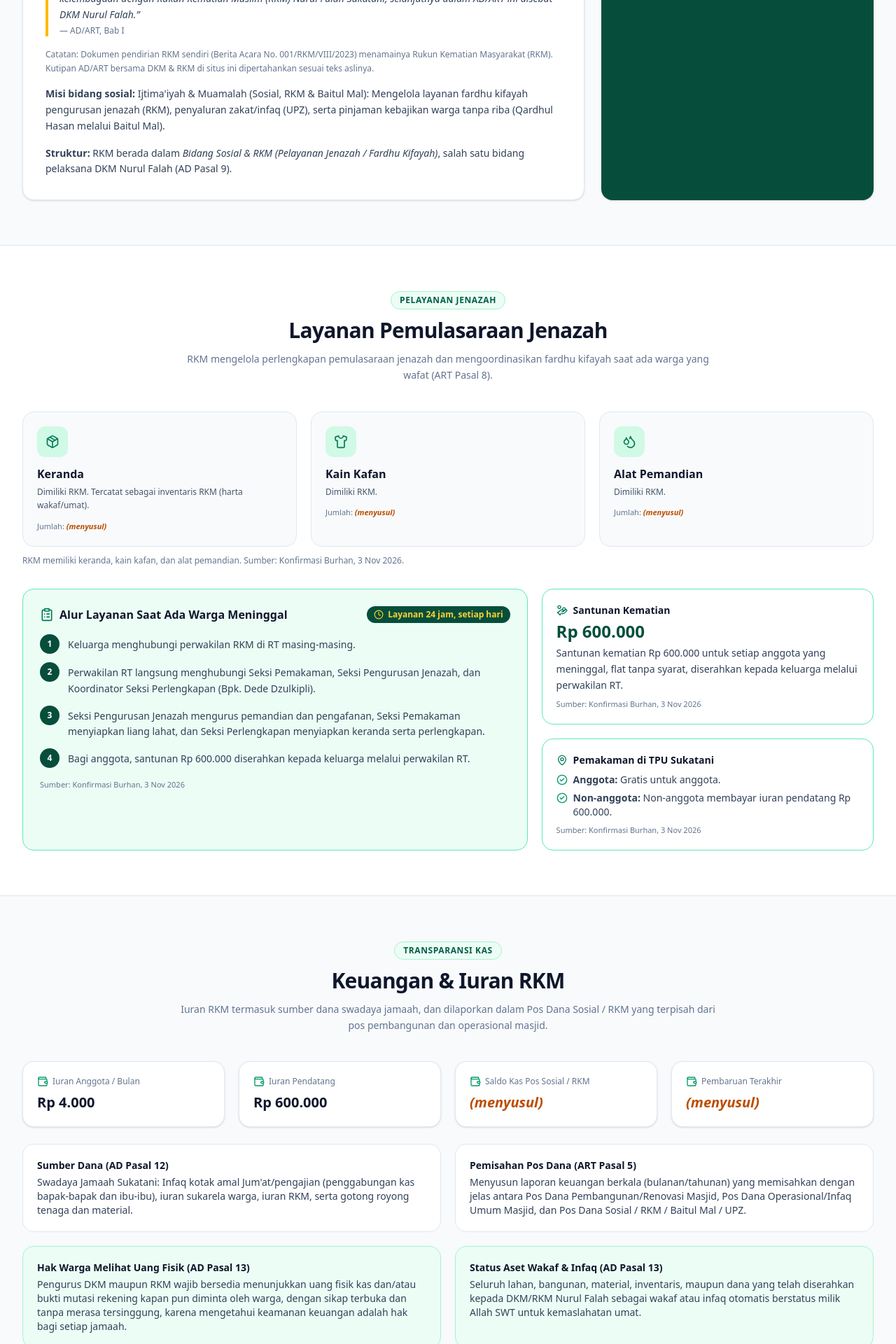
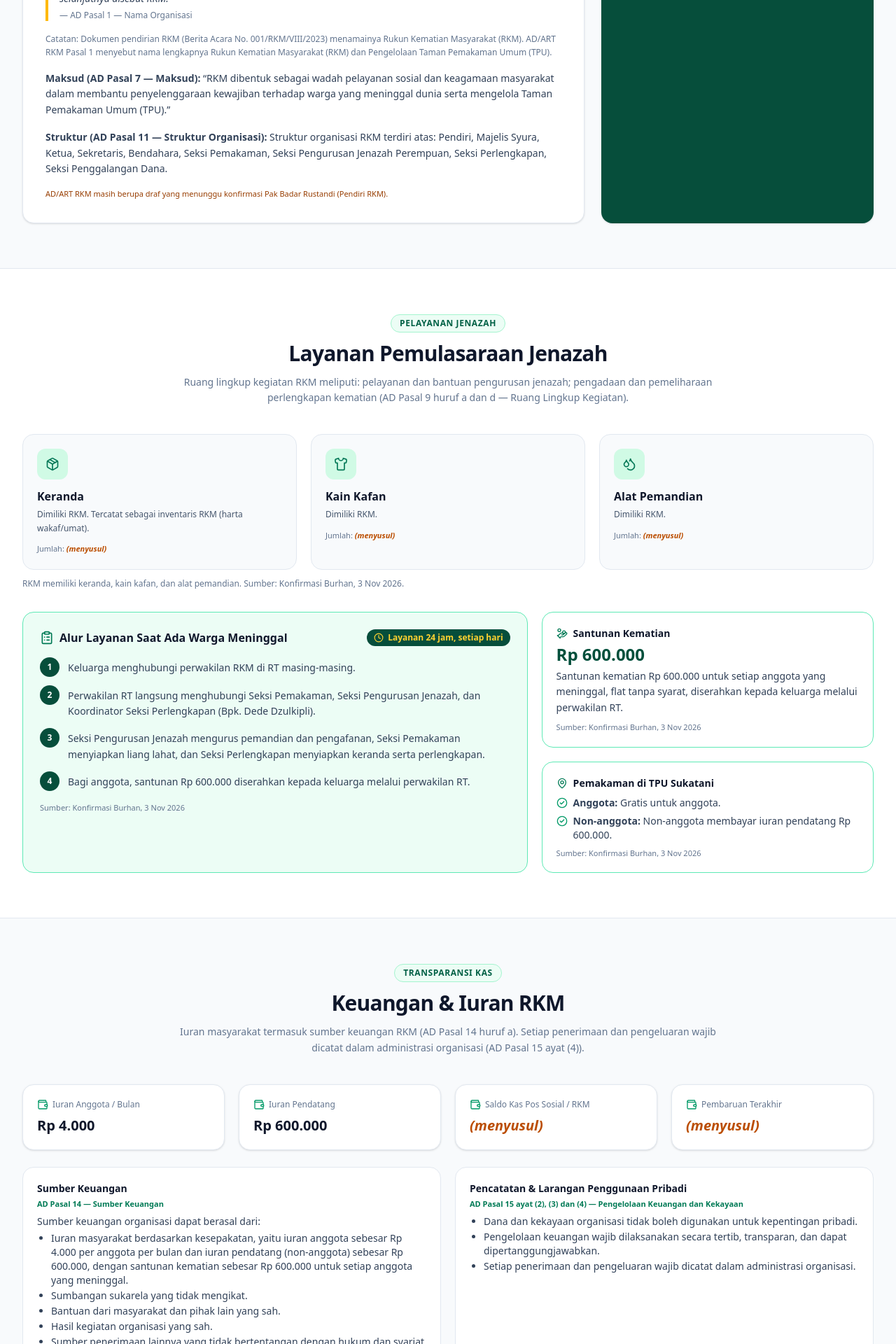
Before and after one commit to rkm-sukatani/rkm-sukatani.github.io, a React (Vite) app: page / in a window 1280 px wide. Shown: the part 1840-3760 px from the top of the page at 70% size. Built offline with nearby package versions, Linux system fonts and the light colour scheme.

Commit message:
AD/ART RKM: keputusan Ketua 3 Nov 2026 (Pasal 3(1) tanpa Citespong, Pasal 14 huruf a nominal iuran/santunan); hapus data pengurus lama; beranda & footer mengutip pasal AD/ART RKM

```diff
--- a/src/components/home/Sections.tsx
+++ b/src/components/home/Sections.tsx
@@ -87,19 +87,21 @@ export function TentangSection() {
             </div>
           </div>
           <div className="flex items-center gap-2 text-emerald-800 font-bold pt-2">
-            <Info className="w-5 h-5" /> Kedudukan dalam AD/ART DKM &amp; RKM
+            <Info className="w-5 h-5" /> Kedudukan dalam AD/ART RKM
           </div>
           <blockquote className="border-l-4 border-amber-400 pl-4 text-sm text-slate-700 leading-relaxed italic">
-            “{rkm.identity}”
-            <div className="not-italic text-xs text-slate-500 mt-1">— AD/ART, Bab I</div>
+            “{rkm.adArtQuotes.nama.text}”
+            <div className="not-italic text-xs text-slate-500 mt-1">— {rkm.adArtQuotes.nama.source}</div>
           </blockquote>
           <p className="text-xs text-slate-500 leading-relaxed">Catatan: {rkm.nameNote.text}</p>
           <div className="text-sm text-slate-700 leading-relaxed">
-            <b>Misi bidang sosial:</b> {rkm.mission}
+            <b>Maksud ({rkm.adArtQuotes.maksud.source}):</b> “{rkm.adArtQuotes.maksud.text}”
           </div>
           <div className="text-sm text-slate-700 leading-relaxed">
-            <b>Struktur:</b> RKM berada dalam <i>{rkm.bidang}</i>, salah satu bidang pelaksana DKM Nurul Falah (AD Pasal 9).
+            <b>Struktur ({rkm.adArtQuotes.struktur.source}):</b> {rkm.adArtQuotes.struktur.intro}{" "}
+            {rkm.adArtQuotes.struktur.items.map((it) => it.replace(/\.$/, "")).join(", ")}.
           </div>
+          <p className="text-[11px] text-amber-800">AD/ART RKM masih berupa draf yang menunggu konfirmasi Pak Badar Rustandi (Pendiri RKM).</p>
         </div>
         <div className="bg-[#064e3b] text-emerald-50 rounded-2xl p-6 sm:p-8 space-y-3 shadow-sm">
           <div className="font-bold text-amber-300 flex items-center gap-2">
@@ -153,7 +155,7 @@ export function LayananSection() {
           id="layanan"
           badge="Pelayanan Jenazah"
           title="Layanan Pemulasaraan Jenazah"
-          subtitle="RKM mengelola perlengkapan pemulasaraan jenazah dan mengoordinasikan fardhu kifayah saat ada warga yang wafat (ART Pasal 8)."
+          subtitle={`${rkm.adArtQuotes.layanan.intro} ${rkm.adArtQuotes.layanan.items.map((it) => it.replace(/\.$/, "").toLowerCase()).join("; ")} (${rkm.adArtQuotes.layanan.source}).`}
         />
         <div className="grid sm:grid-cols-3 gap-5 text-left">
           {rkm.equipment.map((eq) => {
@@ -229,7 +231,7 @@ export function KeuanganSection() {
         id="keuangan"
         badge="Transparansi Kas"
         title="Keuangan & Iuran RKM"
-        subtitle="Iuran RKM termasuk sumber dana swadaya jamaah, dan dilaporkan dalam Pos Dana Sosial / RKM yang terpisah dari pos pembangunan dan operasional masjid."
+        subtitle="Iuran masyarakat termasuk sumber keuangan RKM (AD Pasal 14 huruf a). Setiap penerimaan dan pengeluaran wajib dicatat dalam administrasi organisasi (AD Pasal 15 ayat (4))."
       />
       <div className="grid sm:grid-cols-2 lg:grid-cols-4 gap-5 text-left mb-6">
         {[
@@ -249,26 +251,22 @@ export function KeuanganSection() {
         ))}
       </div>
       <div className="grid md:grid-cols-2 gap-5 text-left text-sm text-slate-700">
-        <div className="p-5 rounded-2xl bg-white border border-slate-200">
-          <div className="font-bold text-slate-900 mb-1">Sumber Dana (AD Pasal 12)</div>
-          {f.sources}
-        </div>
-        <div className="p-5 rounded-2xl bg-white border border-slate-200">
-          <div className="font-bold text-slate-900 mb-1">Pemisahan Pos Dana (ART Pasal 5)</div>
-          {f.separatePost}
-        </div>
-        <div className="p-5 rounded-2xl bg-emerald-50 border border-emerald-200">
-          <div className="font-bold text-slate-900 mb-1">Hak Warga Melihat Uang Fisik (AD Pasal 13)</div>
-          {f.physicalCash}
-        </div>
-        <div className="p-5 rounded-2xl bg-emerald-50 border border-emerald-200">
-          <div className="font-bold text-slate-900 mb-1">Status Aset Wakaf &amp; Infaq (AD Pasal 13)</div>
-          {f.assetStatus}
-        </div>
+        {f.adArtCards.map((c, i) => (
+          <div key={c.title} className={`p-5 rounded-2xl border ${i < 2 ? "bg-white border-slate-200" : "bg-emerald-50 border-emerald-200"}`}>
+            <div className="font-bold text-slate-900 mb-1">{c.title}</div>
+            <div className="text-[11px] text-emerald-700 font-semibold mb-2">{c.source}</div>
+            {"intro" in c && c.intro && <p className="mb-1">{c.intro}</p>}
+            <ul className="list-disc pl-5 space-y-0.5">
+              {c.items.map((it) => (
+                <li key={it}>{it}</li>
+              ))}
+            </ul>
+          </div>
+        ))}
       </div>
       <p className="text-xs text-slate-500 mt-4">
         Iuran anggota: {f.iuranNote} {rkm.membership.basis} Iuran pendatang: {f.iuranPendatangNote}{" "}
-        Santunan kematian: {rkm.santunan.amount} per anggota yang meninggal. Sumber: {f.iuranSource}.{" "} Rekening khusus RKM: <Placeholder>{f.rekeningRkm}</Placeholder> (rencana pembukaan rekening bank atas nama RKM
+        Santunan kematian: {rkm.santunan.amount} per anggota yang meninggal. Sumber: {f.iuranSource}; AD Pasal 14 huruf a.{" "} Rekening khusus RKM: <Placeholder>{f.rekeningRkm}</Placeholder> (rencana pembukaan rekening bank atas nama RKM
         telah disetujui dalam {rkm.founding.document}). Laporan pemasukan/pengeluaran RKM: <Placeholder>{f.laporanRkm}</Placeholder>.
       </p>
     </section>
@@ -425,9 +423,9 @@ export function AturanSection({ onOpenAdArt }: { onOpenAdArt: () => void }) {
     <section id="aturan" className="py-16 px-4 sm:px-6 lg:px-8 max-w-7xl mx-auto scroll-mt-20">
       <SectionHeader
         id="aturan"
-        badge="AD/ART DKM & RKM"
-        title="Ketentuan AD/ART yang Mengatur RKM"
-        subtitle="Kutipan pasal-pasal AD/ART DKM & RKM Masjid Nurul Falah Sukatani yang menyebut RKM secara langsung."
+        badge="AD/ART RKM (Draf)"
+        title="Ketentuan AD/ART RKM tentang Pelayanan"
+        subtitle="Kutipan pasal-pasal AD/ART RKM tentang pelayanan kematian, TPU, inventaris, dan sanksi. Naskah masih draf yang menunggu konfirmasi Pak Badar Rustandi."
       />
       <div className="grid md:grid-cols-2 lg:grid-cols-3 gap-5 text-left">
         {rkm.rules.map((r) => (
--- a/src/components/layout/Footer.tsx
+++ b/src/components/layout/Footer.tsx
@@ -33,7 +33,8 @@ export function Footer({ onNavigate }: FooterProps) {
               <span>{rkm.name}</span>
             </div>
             <p className="text-slate-400 leading-relaxed max-w-md">
-              {rkm.fullName}, terintegrasi secara kelembagaan dengan {rkm.parentOrganization}.
+              {rkm.fullName}. {rkm.adArtQuotes.maksud.text}{" "}
+              <span className="text-slate-500">({rkm.adArtQuotes.maksud.source})</span>
             </p>
             <div className="text-slate-400">
               <b>Alamat:</b> {rkm.address.fullAddress}.<br />
--- a/src/data/adArt.ts
+++ b/src/data/adArt.ts
@@ -125,7 +125,7 @@ export const adArtData: AdArtDocument = {
           "style": "ayat",
           "items": [
             {
-              "text": "Wilayah pelayanan utama RKM meliputi masyarakat Kampung Sukatani RW 03, yang mencakup RT 01, RT 02, RT 03, RT 04, RT 05, dan RT 06. [belum dikonfirmasi: apakah Kp. Citespong termasuk wilayah pelayanan (Konfirmasi Ketua RKM, 3 Nov 2026 menyebut Kp. Sukatani & Kp. Citespong); teks asli dipertahankan]"
+              "text": "Wilayah pelayanan utama RKM meliputi masyarakat Kampung Sukatani RW 03, yang mencakup RT 01, RT 02, RT 03, RT 04, RT 05, dan RT 06."
             },
             {
               "text": "Keanggotaan RKM tidak terbatas pada warga Kampung Sukatani RW 03. Masyarakat dari luar wilayah tersebut dapat diterima menjadi anggota sepanjang menyatakan kesediaan untuk menaati AD/ART dan ketentuan organisasi. [belum dikonfirmasi: ketentuan serupa juga ada di Pasal 10 ayat (2); dipertahankan, tidak digabung]"
@@ -436,7 +436,7 @@ export const adArtData: AdArtDocument = {
           "intro": "Sumber keuangan organisasi dapat berasal dari:",
           "items": [
             {
-              "text": "Iuran masyarakat berdasarkan kesepakatan. [belum dikonfirmasi: nominal iuran Rp 4.000 per anggota per bulan, iuran pendatang (non-anggota) Rp 600.000, dan santunan kematian Rp 600.000 per anggota (konfirmasi Burhan, 3 Nov 2026) belum tercantum di naskah; menunggu keputusan apakah dimasukkan ke AD/ART]"
+              "text": "Iuran masyarakat berdasarkan kesepakatan, yaitu iuran anggota sebesar Rp 4.000 per anggota per bulan dan iuran pendatang (non-anggota) sebesar Rp 600.000, dengan santunan kematian sebesar Rp 600.000 untuk setiap anggota yang meninggal."
             },
             {
               "text": "Sumbangan sukarela yang tidak mengikat."
--- a/src/data/rkm.json
+++ b/src/data/rkm.json
@@ -1,5 +1,5 @@
 {
-  "_sumber": "Fakta AD/ART & keuangan DKM disalin dari repo nurul-falah.github.io (src/data/masjid.json & src/data/adArt.ts); kutipan AD/ART dipertahankan verbatim. Isian bertanda '(menyusul)' belum tersedia di sumber dan tidak boleh dikarang.",
+  "_sumber": "Kutipan AD/ART di situs ini bersumber dari AD/ART RKM (src/data/adArt.ts; draf terkoreksi, menunggu konfirmasi Pak Badar). Setiap kutipan pasal disalin verbatim dari naskah tersebut. Isian bertanda '(menyusul)' belum tersedia di sumber dan tidak boleh dikarang.",
   "_sumberRkm": "Identitas, pendirian, wilayah, alamat, pengurus, dan iuran RKM bersumber dari 'Berita Acara No. 001/RKM/VIII/2023' (Berita Acara Pendirian dan Pembentukan Pengurus RKM, 4 Agustus 2023) dan 'Konfirmasi Ketua RKM, 3 Nov 2026'. Setiap bagian mencantumkan sumbernya di field 'source'.",
   "name": "RKM Sukatani",
   "fullName": "Rukun Kematian Masyarakat (RKM) Kampung Sukatani RW 03",
@@ -7,10 +7,9 @@
   "parentOrganization": "Dewan Kemakmuran Masjid (DKM) Masjid Nurul Falah Sukatani",
   "parentSiteUrl": "https://nurul-falah.github.io",
   "nameNote": {
-    "text": "Dokumen pendirian RKM sendiri (Berita Acara No. 001/RKM/VIII/2023) menamainya Rukun Kematian Masyarakat (RKM). Kutipan AD/ART bersama DKM & RKM di situs ini dipertahankan sesuai teks aslinya.",
-    "source": "Berita Acara No. 001/RKM/VIII/2023"
+    "text": "Dokumen pendirian RKM (Berita Acara No. 001/RKM/VIII/2023) menamainya Rukun Kematian Masyarakat (RKM). AD/ART RKM Pasal 1 menyebut nama lengkapnya Rukun Kematian Masyarakat (RKM) dan Pengelolaan Taman Pemakaman Umum (TPU).",
+    "source": "Berita Acara No. 001/RKM/VIII/2023; AD Pasal 1"
   },
-  "identity": "Organisasi ini bernama Dewan Kemakmuran Masjid (DKM) Masjid Nurul Falah Sukatani, yang terintegrasi secara kelembagaan dengan Rukun Kematian Muslim (RKM) Nurul Falah Sukatani, selanjutnya dalam AD/ART ini disebut DKM Nurul Falah.",
   "address": {
     "place": "Majelis Nurul Falah",
     "kampung": "Kp. Sukatani RT 05 RW 03",
@@ -50,9 +49,6 @@
     "source": "Berita Acara No. 001/RKM/VIII/2023"
   },
   "adArtEstablished": "Draf: 4 Agustus 2023 menurut Lembar Pengesahan AD/ART RKM (belum dikonfirmasi; sampul menulis Tahun 2026)",
-  "mission": "Ijtima'iyah & Muamalah (Sosial, RKM & Baitul Mal): Mengelola layanan fardhu kifayah pengurusan jenazah (RKM), penyaluran zakat/infaq (UPZ), serta pinjaman kebajikan warga tanpa riba (Qardhul Hasan melalui Baitul Mal).",
-  "bidang": "Bidang Sosial & RKM (Pelayanan Jenazah / Fardhu Kifayah)",
-  "serviceDuty": "Rukun Kematian Muslim (RKM): Mengelola perlengkapan pemulasaraan jenazah (keranda, kain kafan, pemandian, liang lahat) dan mengoordinasikan fardhu kifayah saat ada warga yang wafat, dengan pelaporan yang terintegrasi di bawah DKM.",
   "equipment": [
     {
       "name": "Keranda",
@@ -72,41 +68,80 @@
   ],
   "rules": [
     {
-      "title": "Hak Jamaah atas Layanan RKM",
-      "text": "Mendapatkan pelayanan sosial keagamaan, termasuk layanan RKM (pengurusan jenazah) dan akses program Baitul Mal sesuai ketentuan yang berlaku.",
-      "source": "ART Pasal 1 — Hak dan Kewajiban Jamaah"
+      "title": "Hak Anggota atas Pelayanan & Informasi",
+      "text": "Setiap anggota berhak memperoleh pelayanan sesuai ketentuan organisasi. Setiap anggota berhak memperoleh informasi mengenai kegiatan dan pengelolaan keuangan organisasi.",
+      "source": "AD Pasal 10 ayat (3) dan (4) — Keanggotaan",
+      "ref": {
+        "pasal": 10,
+        "items": [
+          3,
+          4
+        ]
+      }
     },
     {
-      "title": "Pengumuman Kematian",
-      "text": "Penggunaan pengeras suara luar (outdoor) diatur secara tertib dan santun (untuk adzan, iqomah, pengumuman penting/kematian RKM, dan syiar yang terukur) serta hanya boleh dioperasikan oleh petugas yang berwenang.",
-      "source": "ART Pasal 7 — Tata Tertib Pengeras Suara"
+      "title": "Pelayanan Kematian bagi Anggota",
+      "text": "Pelayanan kematian diberikan kepada seluruh anggota RKM, baik yang berdomisili di Kampung Sukatani RW 03 maupun yang berasal dari luar wilayah, sesuai hak dan ketentuan organisasi. Pengurus mengoordinasikan kebutuhan pelayanan sejak adanya laporan kematian sampai dengan proses pemakaman.",
+      "source": "ART Pasal 27 ayat (1) dan (4) — Pelayanan Kematian",
+      "ref": {
+        "pasal": 27,
+        "items": [
+          1,
+          4
+        ]
+      }
+    },
+    {
+      "title": "Pengurusan Jenazah sesuai Syariat",
+      "text": "Pengurus wajib memberikan pelayanan secara adil dan tidak diskriminatif. Pelaksanaan pengurusan jenazah dilakukan berdasarkan tuntunan syariat Islam.",
+      "source": "ART Pasal 27 ayat (2) dan (3) — Pelayanan Kematian",
+      "ref": {
+        "pasal": 27,
+        "items": [
+          2,
+          3
+        ]
+      }
+    },
+    {
+      "title": "Pengelolaan TPU",
+      "text": "Pengelolaan TPU dilaksanakan untuk kepentingan masyarakat sesuai tujuan organisasi. Pengelolaan TPU meliputi kebersihan, pemeliharaan, penataan, dan kebutuhan fasilitas pemakaman.",
+      "source": "ART Pasal 26 ayat (1) dan (3) — Pengelolaan Taman Pemakaman Umum",
+      "ref": {
+        "pasal": 26,
+        "items": [
+          1,
+          3
+        ]
+      }
     },
     {
       "title": "Perlindungan Inventaris RKM",
-      "text": "Seluruh inventaris masjid dan RKM (keranda, meja portabel UPZ, peralatan audio, lemari, perkakas bangunan) adalah harta wakaf/umat yang wajib dicatat, dirawat, dan dilarang dibawa pulang atau digunakan untuk kepentingan pribadi tanpa izin resmi pengurus.",
-      "source": "ART Pasal 7 — Perlindungan Inventaris Masjid & RKM"
+      "text": "Seluruh perlengkapan dan inventaris RKM wajib dicatat dalam administrasi organisasi. Penggunaan inventaris harus sesuai dengan kepentingan organisasi. Pengalihan, penjualan, atau penghapusan inventaris harus memperoleh persetujuan melalui mekanisme musyawarah.",
+      "source": "ART Pasal 28 ayat (1), (3) dan (5) — Inventaris Organisasi",
+      "ref": {
+        "pasal": 28,
+        "items": [
+          1,
+          3,
+          5
+        ]
+      }
     },
     {
-      "title": "Musyawarah Darurat Kematian",
-      "text": "Undangan musyawarah wajib disampaikan minimal 3 (tiga) hari sebelum pelaksanaan (kecuali keadaan darurat bencana/kematian) dengan mencantumkan daftar agenda dan alokasi waktu yang jelas.",
-      "source": "ART — Undangan & Agenda Tertulis"
-    },
-    {
-      "title": "Kewajiban Melanjutkan Program",
-      "text": "Siapa pun yang menjabat sebagai Pengurus DKM maupun RKM wajib melanjutkan Program Kerja Jangka Panjang (Visi Strategis 3–10 Tahun) yang telah ditetapkan.",
-      "source": "ART Pasal 14 — Kewajiban Keberlanjutan Lintas Kepengurusan"
-    },
-    {
-      "title": "Pertanggungjawaban Individual",
-      "text": "Kekhilafan seorang pengurus merupakan tanggung jawab pribadi individu yang bersangkutan dan tidak dapat dijadikan alasan untuk merombak atau menjatuhkan kepengurusan DKM/RKM secara keseluruhan.",
-      "source": "ART — Pertanggungjawaban Bersifat Individual"
+      "title": "Sanksi yang Adil",
+      "text": "Penetapan sanksi wajib mempertimbangkan jenis pelanggaran, bukti, klarifikasi, dan tingkat tanggung jawab pihak yang bersangkutan. Pemberian sanksi harus mengutamakan keadilan dan tidak boleh dilakukan secara sewenang-wenang.",
+      "source": "ART Pasal 30 ayat (4) dan (5) — Sanksi Organisasi",
+      "ref": {
+        "pasal": 30,
+        "items": [
+          4,
+          5
+        ]
+      }
     }
   ],
   "finance": {
-    "sources": "Swadaya Jamaah Sukatani: Infaq kotak amal Jum'at/pengajian (penggabungan kas bapak-bapak dan ibu-ibu), iuran sukarela warga, iuran RKM, serta gotong royong tenaga dan material.",
-    "separatePost": "Menyusun laporan keuangan berkala (bulanan/tahunan) yang memisahkan dengan jelas antara Pos Dana Pembangunan/Renovasi Masjid, Pos Dana Operasional/Infaq Umum Masjid, dan Pos Dana Sosial / RKM / Baitul Mal / UPZ.",
-    "physicalCash": "Pengurus DKM maupun RKM wajib bersedia menunjukkan uang fisik kas dan/atau bukti mutasi rekening kapan pun diminta oleh warga, dengan sikap terbuka dan tanpa merasa tersinggung, karena mengetahui keamanan keuangan adalah hak bagi setiap jamaah.",
-    "assetStatus": "Seluruh lahan, bangunan, material, inventaris, maupun dana yang telah diserahkan kepada DKM/RKM Nurul Falah sebagai wakaf atau infaq otomatis berstatus milik Allah SWT untuk kemaslahatan umat.",
     "iuranAmount": "Rp 4.000",
     "iuranLabel": "Iuran anggota (per anggota per bulan)",
     "iuranPendatang": "Rp 600.000",
@@ -116,7 +151,46 @@
     "rekeningRkm": "(menyusul)",
     "iuranNote": "Rp 4.000 per anggota per bulan, flat tanpa syarat.",
     "iuranPendatangNote": "Dibayar oleh non-anggota yang dimakamkan di TPU Sukatani.",
-    "laporanRkm": "(menyusul)"
+    "laporanRkm": "(menyusul)",
+    "adArtCards": [
+      {
+        "title": "Sumber Keuangan",
+        "source": "AD Pasal 14 — Sumber Keuangan",
+        "intro": "Sumber keuangan organisasi dapat berasal dari:",
+        "items": [
+          "Iuran masyarakat berdasarkan kesepakatan, yaitu iuran anggota sebesar Rp 4.000 per anggota per bulan dan iuran pendatang (non-anggota) sebesar Rp 600.000, dengan santunan kematian sebesar Rp 600.000 untuk setiap anggota yang meninggal.",
+          "Sumbangan sukarela yang tidak mengikat.",
+          "Bantuan dari masyarakat dan pihak lain yang sah.",
+          "Hasil kegiatan organisasi yang sah.",
+          "Sumber penerimaan lainnya yang tidak bertentangan dengan hukum dan syariat Islam."
+        ]
+      },
+      {
+        "title": "Pencatatan & Larangan Penggunaan Pribadi",
+        "source": "AD Pasal 15 ayat (2), (3) dan (4) — Pengelolaan Keuangan dan Kekayaan",
+        "items": [
+          "Dana dan kekayaan organisasi tidak boleh digunakan untuk kepentingan pribadi.",
+          "Pengelolaan keuangan wajib dilaksanakan secara tertib, transparan, dan dapat dipertanggungjawabkan.",
+          "Setiap penerimaan dan pengeluaran wajib dicatat dalam administrasi organisasi."
+        ]
+      },
+      {
+        "title": "Hak Anggota atas Informasi Keuangan",
+        "source": "ART Pasal 24 ayat (5) dan (6) — Pengelolaan Keuangan",
+        "items": [
+          "Bendahara wajib menyampaikan laporan keuangan secara berkala.",
+          "Anggota dan masyarakat berhak memperoleh informasi mengenai pengelolaan keuangan sesuai mekanisme organisasi."
+        ]
+      },
+      {
+        "title": "Kekayaan Organisasi",
+        "source": "AD Pasal 15 ayat (1) dan (6) — Pengelolaan Keuangan dan Kekayaan",
+        "items": [
+          "Seluruh dana dan kekayaan yang diperoleh atas nama RKM merupakan kekayaan organisasi.",
+          "Kekayaan organisasi meliputi uang, perlengkapan, inventaris, dan aset lain yang diperoleh secara sah."
+        ]
+      }
+    ]
   },
   "coordinator": {
     "role": "Koordinator Seksi Perlengkapan",
@@ -136,62 +210,6 @@
   "officialName": {
     "name": "Rukun Kematian Masyarakat (RKM)",
     "source": "Berita Acara No. 001/RKM/VIII/2023; Konfirmasi Ketua RKM, 3 Nov 2026"
-  },
-  "pengurus": {
-    "majelisSyura": [
-      "Bapak Badar Rustandi (Pendiri)",
-      "Bapak Ugan Sugandi",
-      "M. Basri",
-      "Ustadz Sholeh",
-      "Ustadz Jarnudzi"
-    ],
-    "ketua": "Burhan Mubarok S.Kom",
-    "bendahara": "Bapak Kholid Muhsin",
-    "sekretaris": "Angga Maulana",
-    "seksi": [
-      {
-        "name": "Seksi Pemakaman",
-        "members": [
-          "Ustadz Solehudin",
-          "Ustadz Enjar",
-          "Ustadz Basri",
-          "Ustadz Bibin"
-        ]
-      },
-      {
-        "name": "Seksi Pengurusan Jenazah & Keluarga Wafat",
-        "members": [
-          "Ibu Engkom Komariyah",
-          "Ibu Sumarsih",
-          "Ny. Fajrin",
-          "Ibu Odah",
-          "Ibu Iin",
-          "Ibu Uyun"
-        ]
-      },
-      {
-        "name": "Seksi Perlengkapan",
-        "members": [
-          "Koordinator: Bpk. Dede Dzulkipli",
-          "Anggota: (menyusul)"
-        ]
-      },
-      {
-        "name": "Perwakilan RT (Penggalangan Dana & Kontak Pertama Keluarga)",
-        "members": [
-          "RT 01: Bpk. Dian",
-          "RT 02: Bpk. Iip",
-          "RT 03: Bpk. Sadam",
-          "RT 04: Bpk. Armat",
-          "RT 05: Bpk. Angga (Angga Maulana, juga Sekretaris)",
-          "RT 06: Bpk. Dede Misbah"
-        ],
-        "source": "Konfirmasi Burhan, 3 Nov 2026",
-        "note": "Perwakilan RT bertugas sebagai penggalangan dana sekaligus kontak pertama keluarga saat ada warga meninggal."
-      }
-    ],
-    "note": "Susunan pengurus dapat ditambah sesuai keperluan.",
-    "source": "Berita Acara No. 001/RKM/VIII/2023; Konfirmasi Ketua RKM, 3 Nov 2026 (ejaan 'Mubarok', M. Udu tidak lagi di Seksi Pemakaman, koordinator Seksi Perlengkapan); Konfirmasi Burhan, 3 Nov 2026 (Perwakilan RT)"
   },
   "equipmentInfo": {
     "summary": "RKM memiliki keranda, kain kafan, dan alat pemandian.",
@@ -302,5 +320,38 @@
     "kopSurat": "RUKUN KEMATIAN MASYARAKAT (RKM) DAN PENGELOLAAN TAMAN PEMAKAMAN UMUM (TPU)",
     "agenda": "wadah sosial kemasyarakatan yang bergerak dalam bidang pelayanan, bantuan, dan penyelenggaraan kegiatan sosial yang berkaitan dengan musibah kematian serta pengelolaan Taman Pemakaman Umum (TPU)",
     "source": "Berita Acara No. 001/RKM/VIII/2023"
+  },
+  "adArtQuotes": {
+    "nama": {
+      "text": "Organisasi ini bernama Rukun Kematian Masyarakat (RKM) dan Pengelolaan Taman Pemakaman Umum (TPU), selanjutnya disebut RKM.",
+      "source": "AD Pasal 1 — Nama Organisasi"
+    },
+    "maksud": {
+      "text": "RKM dibentuk sebagai wadah pelayanan sosial dan keagamaan masyarakat dalam membantu penyelenggaraan kewajiban terhadap warga yang meninggal dunia serta mengelola Taman Pemakaman Umum (TPU).",
+      "source": "AD Pasal 7 — Maksud"
+    },
+    "struktur": {
+      "intro": "Struktur organisasi RKM terdiri atas:",
+      "items": [
+        "Pendiri.",
+        "Majelis Syura.",
+        "Ketua.",
+        "Sekretaris.",
+        "Bendahara.",
+        "Seksi Pemakaman.",
+        "Seksi Pengurusan Jenazah Perempuan.",
+        "Seksi Perlengkapan.",
+        "Seksi Penggalangan Dana."
+      ],
+      "source": "AD Pasal 11 — Struktur Organisasi"
+    },
+    "layanan": {
+      "intro": "Ruang lingkup kegiatan RKM meliputi:",
+      "items": [
+        "Pelayanan dan bantuan pengurusan jenazah.",
+        "Pengadaan dan pemeliharaan perlengkapan kematian."
+      ],
+      "source": "AD Pasal 9 huruf a dan d — Ruang Lingkup Kegiatan"
+    }
   }
 }
```
